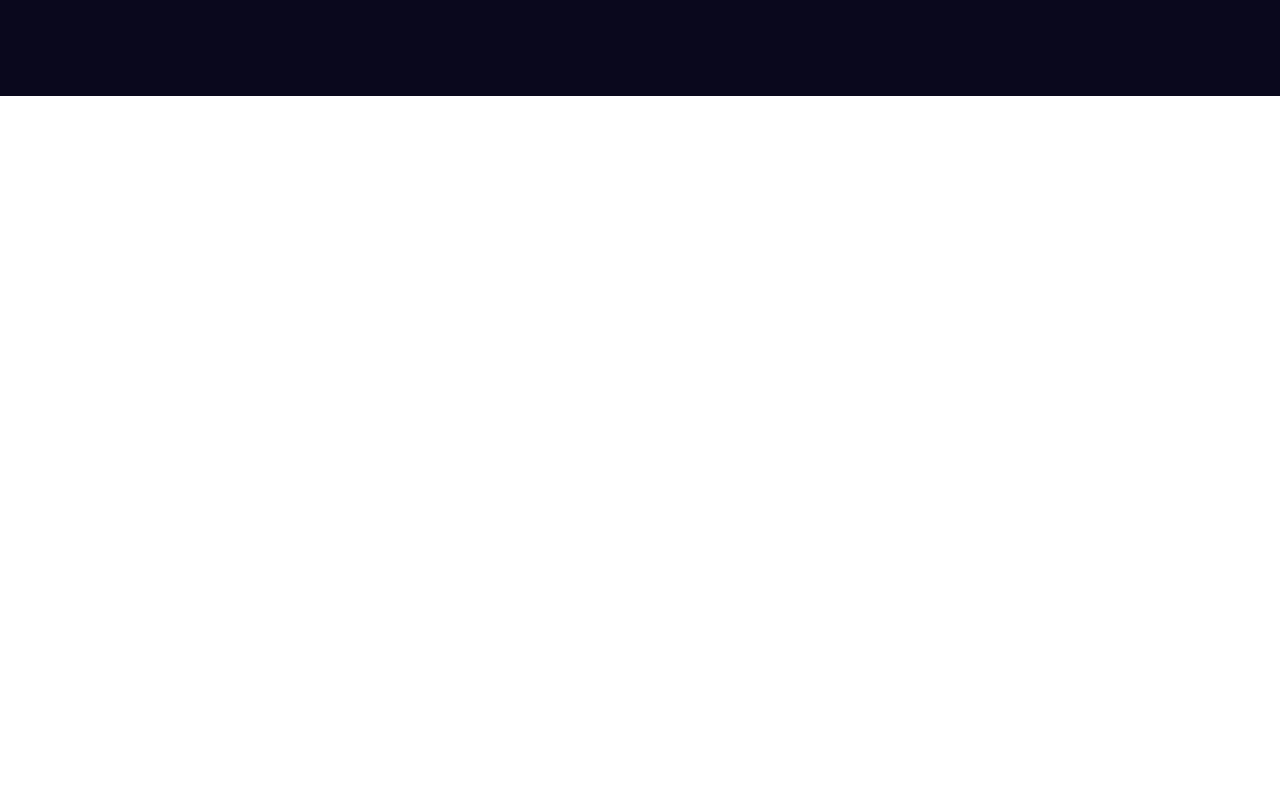
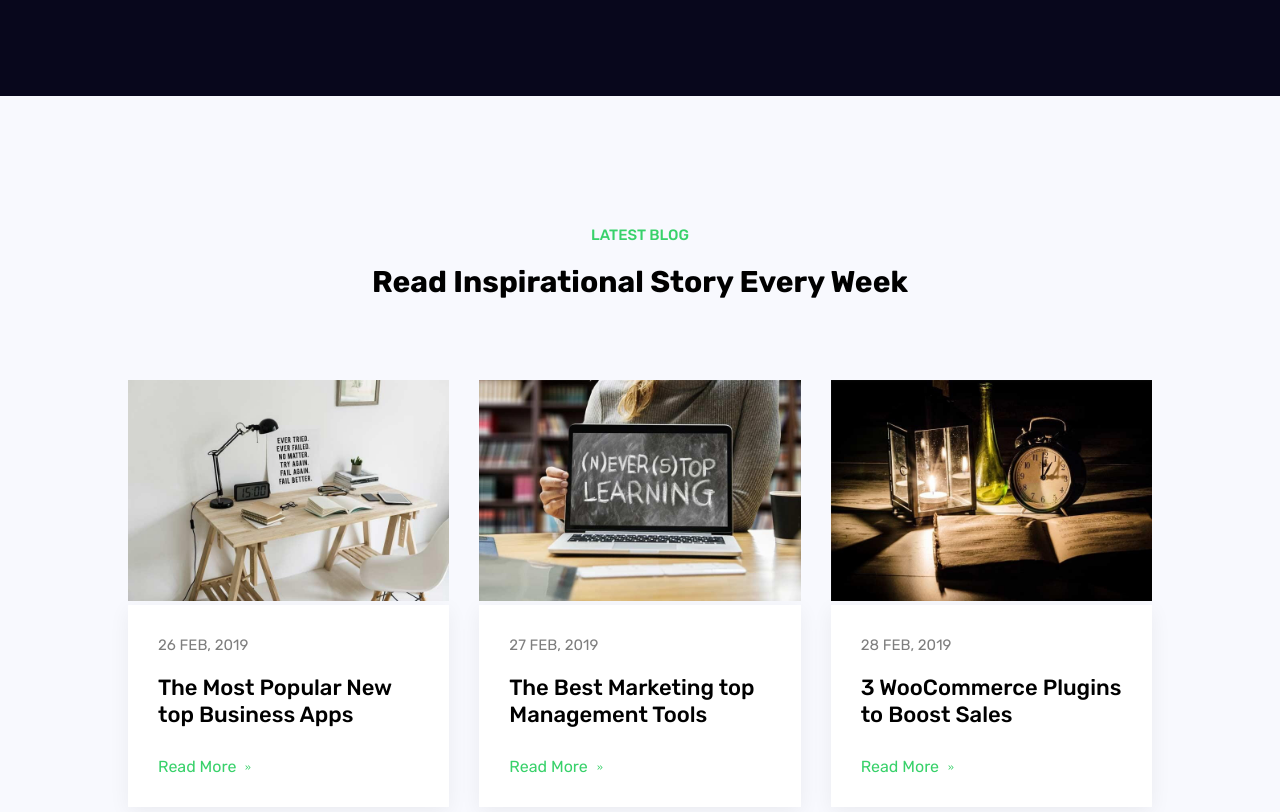
Before and after one commit to shaikat17/react-portfolio-3, a React (Create React App) app: page / in a window 1280 px wide. Shown: the part 5837-6649 px from the top of the page. Before the commit the page ends 5933 px from the top, so only its background shows below. Built offline with nearby package versions, Linux system fonts and the light colour scheme.

Commit message:
Blog Section Added

```diff
--- a/src/App.css
+++ b/src/App.css
@@ -619,4 +619,33 @@
 .iconWork:nth-child(2) {
   right: 120px;
 }
+
 /* .......................Work............. */
+/* .......................Blog............. */
+.blog .heading {
+  text-align: center;
+}
+
+.blog .text {
+  margin: 0;
+}
+
+.blog span {
+  opacity: 0.5;
+  font-size: 15px;
+}
+
+.blog h2 {
+  margin: 20px 0px;
+}
+
+.blog a {
+  color: #38d16a;
+  display: block;
+  line-height: 20px;
+}
+
+.blog a .icon {
+  padding-top: 15px;
+}
+/* .......................Blog............. */
--- /dev/null
+++ b/src/components/home/blog/Blog.jsx
@@ -0,0 +1,41 @@
+import KeyboardDoubleArrowRightIcon from '@mui/icons-material/KeyboardDoubleArrowRight';
+import React, { Fragment } from 'react'
+import Blogdata from './Blogdata'
+
+const Blog = () => {
+  return (
+    <Fragment>
+        <section className="blog services">
+            <div className="container topMargin">
+                <div className="heading">
+                    <h3>LATEST BLOG</h3>
+                    <h1>Read Inspirational Story Every Week</h1>
+                </div>
+                <div className="contain grid topMargin">
+                    {
+                        Blogdata.map((val) => {
+                            return (
+                                <Fragment>
+                                    <div className="box">
+                                        <div className="img">
+                                            <img src={val.cover} alt="" />
+                                        </div>
+                                        <div className="text">
+                                            <span>{val.date}</span>
+                                            <h2>{val.title}</h2>
+                                            <a href="/">Read More
+                                            <KeyboardDoubleArrowRightIcon className="icon" /> </a>
+                                        </div>
+                                    </div>
+                                </Fragment>
+                            )
+                        })
+                    }
+                </div>
+            </div>
+        </section>
+    </Fragment>
+  )
+}
+
+export default Blog
--- /dev/null
+++ b/src/components/home/blog/Blogdata.js
@@ -0,0 +1,25 @@
+const Blogdata = [
+    {
+      id: 1,
+      date: "26 FEB, 2019",
+      title: "The Most Popular New top Business Apps",
+      cover: "./assets/blog/blog1.jpg",
+      category: "Technology",
+    },
+    {
+      id: 2,
+      date: "27 FEB, 2019",
+      title: "The Best Marketing top Management Tools",
+      cover: "./assets/blog/blog2.jpg",
+      category: "Agency",
+    },
+    {
+      id: 3,
+      date: "28 FEB, 2019",
+      title: "3 WooCommerce Plugins to Boost Sales",
+      cover: "./assets/blog/blog3.jpg",
+      category: "IT",
+    },
+  ]
+
+  export default Blogdata
--- a/src/components/pageContent/HomePages.jsx
+++ b/src/components/pageContent/HomePages.jsx
@@ -1,5 +1,6 @@
 import React from 'react'
 import About from '../home/about/About'
+import Blog from '../home/blog/Blog'
 import Branding from '../home/Branding'
 import Home from '../home/homes/Home'
 import Service from '../home/service/Service'
@@ -19,6 +20,7 @@
             <Skill />
             <WrapperOne />
             <Work />
+            <Blog />
         </React.Fragment>
     )
 }
```
